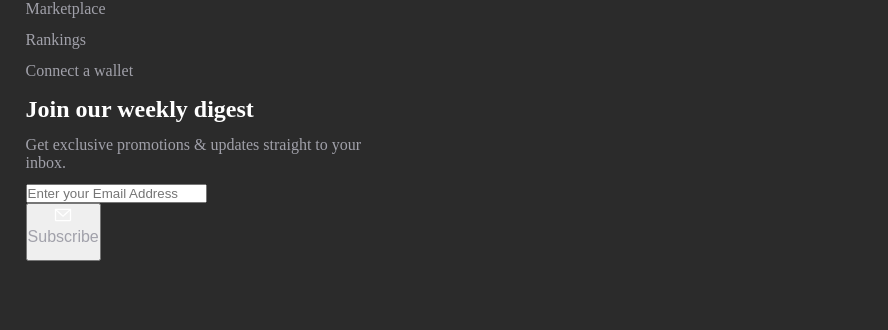
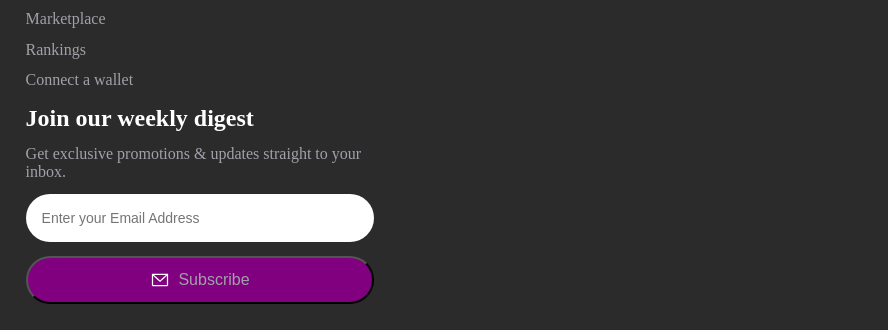
Before and after one commit to JaxTheDev521/NFT-MARKET-PLACE, a plain HTML site: page index.html in a window 1280 px wide. Shown: the part 8091-8421 px from the top of the page, without its empty margins (0-888 px from the left). Before the commit the page ends 8378 px from the top, so only its background shows below. Drawn offline with Linux system fonts and the light colour scheme; a web font is replaced by a local one.

Commit message:
updated content

```diff
--- a/index.html
+++ b/index.html
@@ -323,13 +323,13 @@
       </div>
       <div class="digest">
         <h2>Join our weekly digest</h2>
-        <p>Get exclusive promotions & updates straight to your inbox.</p>
+        <p class="digestp">Get exclusive promotions & updates straight to your inbox.</p>
         <div id="form">
            <input type="email" placeholder="Enter your Email Address" class="form"/>
         </div>
         <button class="subscribe">
-          <img src="images/EnvelopeSimple.png" alt="">
-          <p>Subscribe</p>
+           <img src="images/EnvelopeSimple.png" alt="">
+          <p class="subs">Subscribe</p>
         </button>
       </div>
     </div>
--- a/style.css
+++ b/style.css
@@ -460,7 +460,7 @@ body {
   padding: 0.2rem;
 }
 .part7content {
-  padding: 0.1rem;
+  padding: 0.7rem;
   max-width: 420px;
   margin: 0 auto;
   width: 100%;
@@ -563,11 +563,38 @@ body {
   font-family: candal;
   margin-bottom: 0.8rem;
 }
-.digest p{
+.digestp{
   font-size: 1rem;
   color: var(--muted);
   margin-bottom: 0.8rem;
 }
 .form{
+  width: 100%;
+  height: 48px;
+  padding: 0 16px;
+  border-radius: 999px;
+  border: none;
+  outline: none;
+  margin-bottom: 14px;
+  font-size: 14px;
+}
+.subscribe{
+  display: flex;
+  flex-direction: row;
+  width: 100%;
+  border-radius: 2rem;
+  height: 48px;
+  margin: 0;
+  padding: 0;
+  background-color: purple;
+  gap: 0.5rem;
+  align-items: center;
+  justify-content: center;
+}
+.pleasezaddy img {
 
 }
+.subs{
+ font-size: 1rem;
+  color: var(--muted);
+}
```
